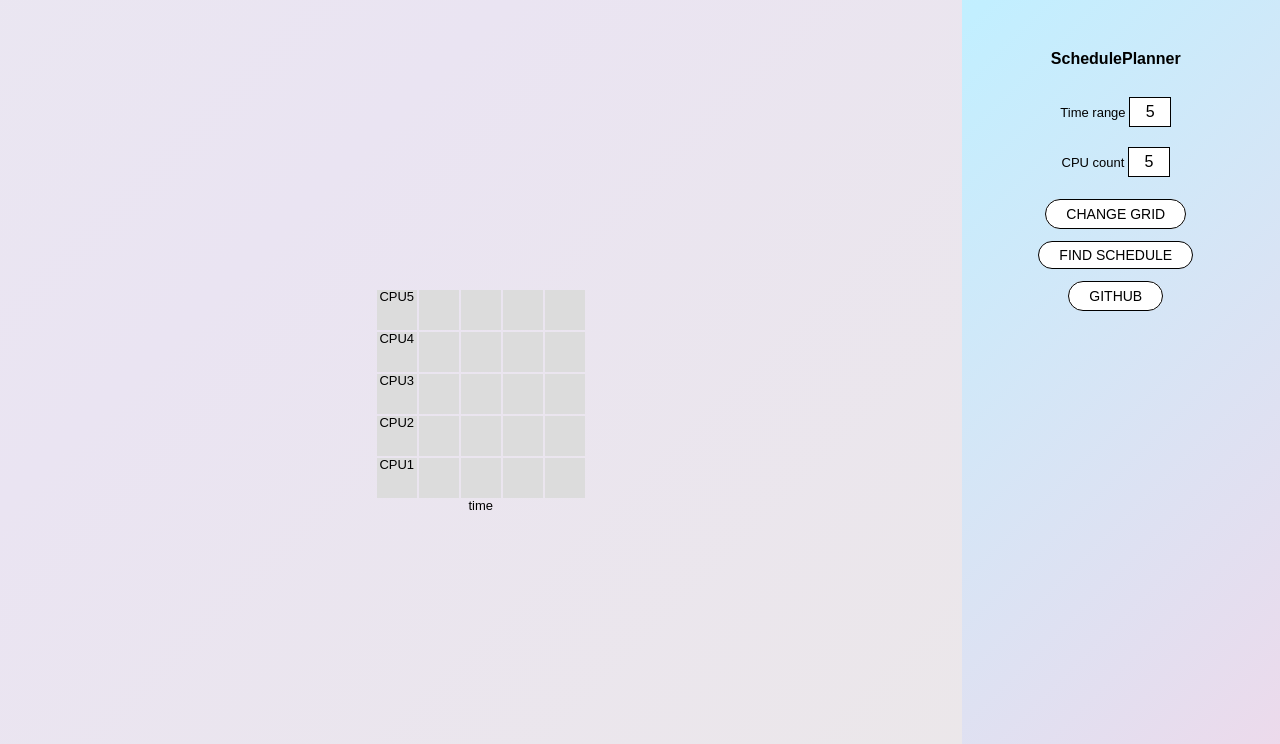
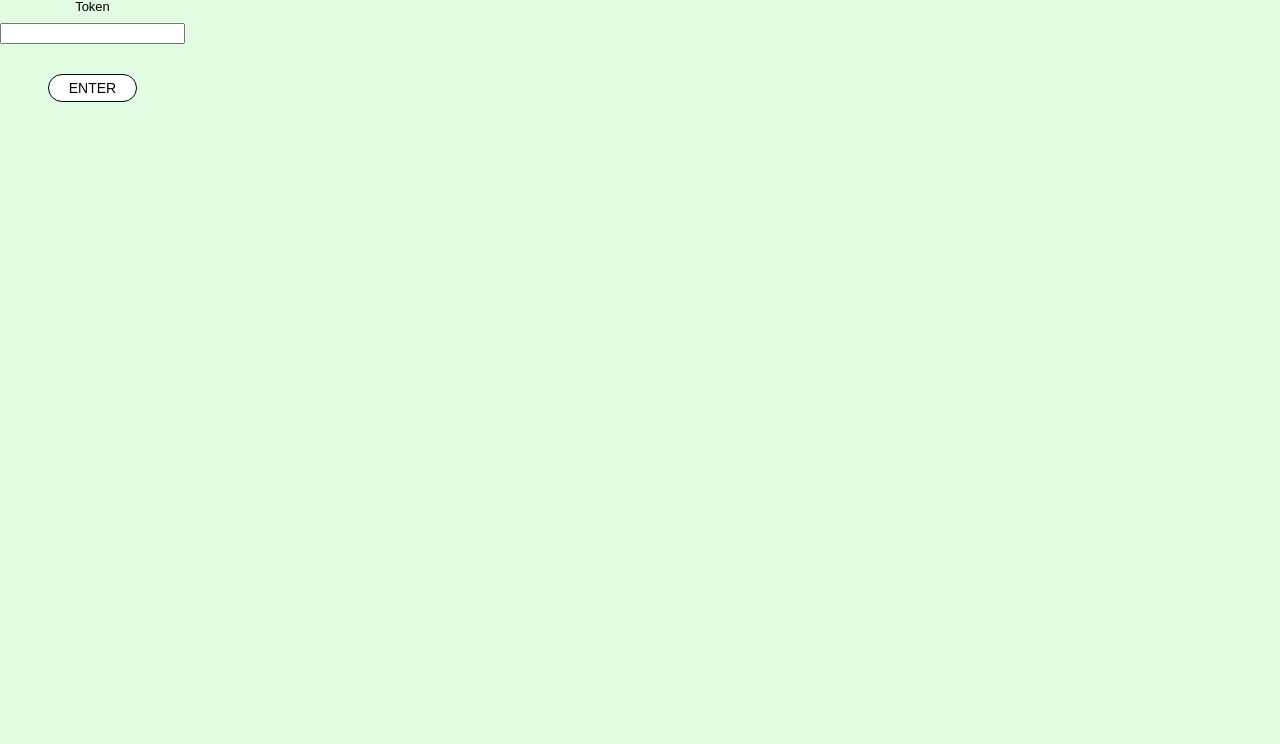
Before and after one commit to oleggr/SchedulePlanner, a React (Create React App) app in the folder frontend/: page / in a window 1280 px wide. Shown: the top 744 px of the page. Built offline with nearby package versions, Linux system fonts and the light colour scheme.

Commit message:
simple authorization implemented for frontend

```diff
--- a/frontend/package.json
+++ b/frontend/package.json
@@ -11,7 +11,8 @@
     "react-dom": "^17.0.2",
     "react-scripts": "4.0.3",
     "react-toastify": "^8.0.3",
-    "web-vitals": "^1.1.2"
+    "web-vitals": "^1.1.2",
+    "universal-cookie": "^4.0.4"
   },
   "scripts": {
     "start": "react-scripts start",
--- a/frontend/src/App.css
+++ b/frontend/src/App.css
@@ -56,7 +56,7 @@ button:hover {
   color: white;
 }
 
-input {
+input.settings {
   width: 30px;
   text-align: center;
   font-size: 16px;
--- a/frontend/src/App.js
+++ b/frontend/src/App.js
@@ -1,8 +1,16 @@
 import React, { useState } from "react";
 import './App.css';
-import Grid from "./grid";
+import Grid from "./components/Grid";
+import Auth from "./components/Auth";
+
+import Cookies from 'universal-cookie';
+
 
 function App() {
+  const cookies = new Cookies();
+  let expected_token = 'xxx';
+  let client_token = cookies.get('auth');
+
   const queryParams = new URLSearchParams(window.location.search);
 
   let cells_num = queryParams.get('cells');
@@ -12,7 +20,6 @@ function App() {
   let rows_num = queryParams.get('rows');
   rows_num = rows_num ? parseInt(rows_num) : 5;
   rows_num = rows_num < 2 ? 2 : rows_num;
-
 
   const gridBase = {
     cells: cells_num,
@@ -25,6 +32,9 @@ function App() {
 
   return (
     <div className="App">
+      {
+        expected_token === client_token
+          ?
           <Grid
             grid={grid}
             inputCells={inputCells}
@@ -32,6 +42,9 @@ function App() {
             setCells={setCells}
             setRows={setRows}
           />
+          :
+          <Auth />
+      }
     </div>
   );
 }
--- /dev/null
+++ b/frontend/src/components/Auth.js
@@ -0,0 +1,41 @@
+import React, {useState} from "react";
+
+import Cookies from 'universal-cookie';
+
+const Auth = () => {
+  const cookies = new Cookies();
+  const [token_val, setToken] = useState();
+
+  const saveTokenByEnter = (e) => {
+    if (e.key === 'Enter') {
+      cookies.set('auth', e.target.value, { path: '/' });
+      window.location.reload();
+    }
+  }
+
+  const saveToken = (e) => {
+    cookies.set('auth', e.target.value, { path: '/' });
+  }
+
+  const validate = () => {
+    window.location.reload();
+  }
+
+  return (
+    <div>
+      <label htmlFor="token">Token </label>
+      <div>
+        <input
+          type="text"
+          id="token"
+          value={token_val}
+          onKeyDown={(e) => saveTokenByEnter(e)}
+          onChange={(e) => saveToken(e)}
+        />
+        <button onClick={validate}>Enter</button>
+      </div>
+    </div>
+  );
+};
+
+export default Auth;
--- a/frontend/src/grid.js
+++ b/frontend/src/components/Grid.js
@@ -113,6 +113,7 @@ const Grid = ({
           <div>
             <label htmlFor="cells">Time range </label>
             <input
+              className="settings"
               type="text"
               placeholder="Time range"
               id="cells"
@@ -124,6 +125,7 @@ const Grid = ({
           <div>
             <label htmlFor="rows">CPU count </label>
             <input
+              className="settings"
               type="text"
               placeholder="CPU count"
               id="rows"
```
Also changed, not shown: 1 other file (tests, documents, lock files or other folders). Lines whose indentation alone changed are shown as unchanged.
